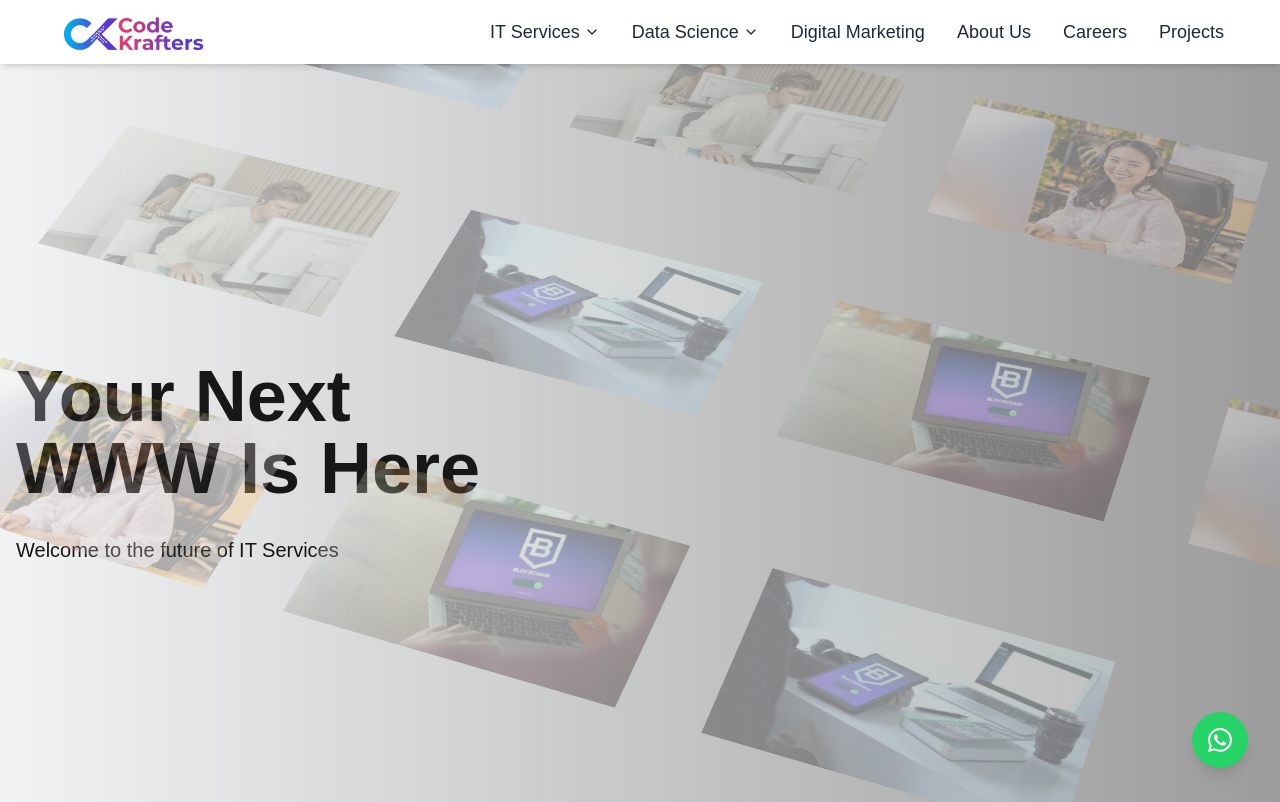
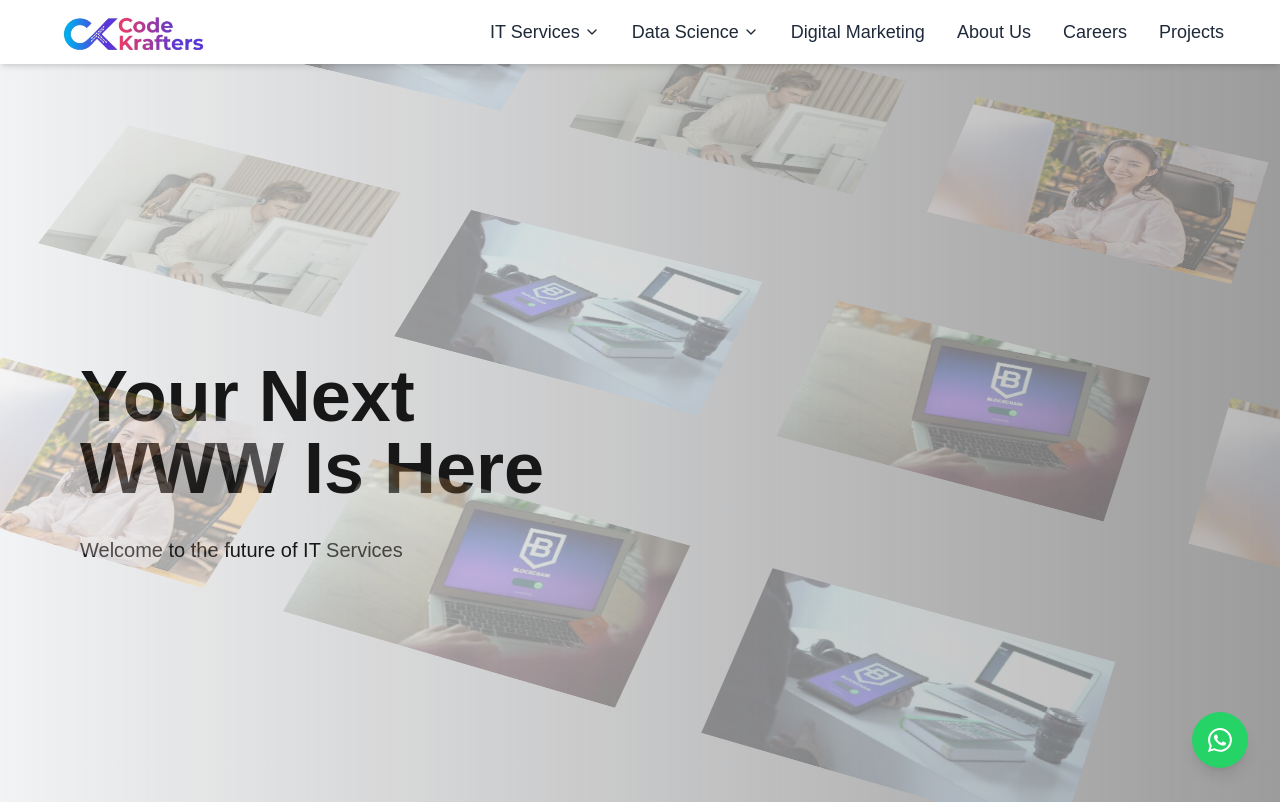
Before and after one commit to nikhilpsingh23/krafter, a Next.js app: page / in a window 1280 px wide. Shown: the top 802 px of the page. Built offline with nearby package versions, Linux system fonts and the light colour scheme.

Commit message:
Fixed unused imports issue

```diff
--- a/src/app/HomePage/heroParllax/hero-parallax.tsx
+++ b/src/app/HomePage/heroParllax/hero-parallax.tsx
@@ -58,7 +58,7 @@ export const HeroParallax = ({
   return (
     <div
       ref={ref}
-      className="h-[240vh] md:h-[340vh] py-4 md:py-10 overflow-hidden antialiased relative flex flex-col self-auto [perspective:1000px] [transform-style:preserve-3d] bg-gradient-to-r from-[#e7e5e8]40 to-[#464444]/50"
+      className="h-[220vh] md:h-[340vh] py-4 md:py-10 overflow-hidden antialiased relative flex flex-col self-auto [perspective:1000px] [transform-style:preserve-3d] bg-gradient-to-r from-[#e7e5e8]40 to-[#464444]/50"
     >
       <Header />
       <motion.div
@@ -111,17 +111,16 @@ export const HeroParallax = ({
 
 export const Header = () => {
   return (
-    <div className="max-w-7xl relative mx-auto py-20 md:py-40 px-4 w-full left-0 top-40">
+    <div className="max-w-7xl relative mx-auto py-20 md:py-40 px-4 w-full left-0 top-40 flex flex-col md:items-start items-center md:pl-20">
       <h1 className="text-2xl md:text-7xl font-bold dark:text-black text-center md:text-left">
         Your Next <br /> WWW Is Here
       </h1>
-      <p className="max-w-2xl text-base md:text-xl mt-8 dark:text-black text-center md:text-left mx-auto md:mx-0">
+      <p className="max-w-2xl text-base md:text-xl mt-8 dark:text-black text-center md:text-left">
         Welcome to the future of IT Services
       </p>
     </div>
   );
 };
-
 export const ProductCard = ({
   product,
   translate,
--- a/src/app/HomePage/trusted.tsx
+++ b/src/app/HomePage/trusted.tsx
@@ -83,7 +83,7 @@ const TrustedBy = () => {
 
           {/* Load more button */}
           <div className="aspect-square relative overflow-hidden w-full">
-            <div className="absolute inset-0 bg-[#e6ffe6]/30 rounded-2xl lg:rounded-3xl">
+            <div className="absolute inset-0 bg-[#d6eaf8]/50 rounded-2xl lg:rounded-3xl">
               <button
                 onClick={handleLoadMore}
                 className="absolute bottom-2 right-2 sm:bottom-3 sm:right-3 lg:bottom-4 lg:right-4 bg-white px-2 py-1 sm:px-3 sm:py-2 flex items-center gap-1 sm:gap-2 text-xs sm:text-sm group rounded-lg"
```
